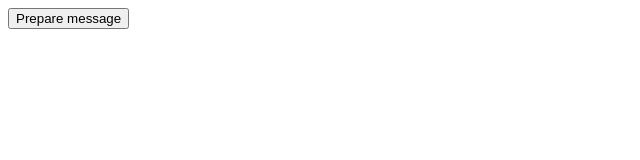
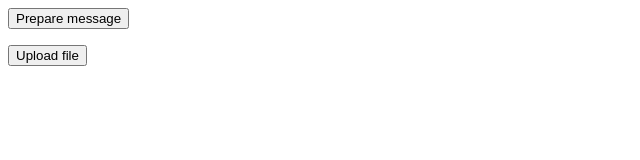
Before and after one commit to exemartinez/Contact_Manager_Messager, a plain HTML site: page templates/home.html in a window 1280 px wide. Shown: the whole page, without its empty margins (0-640 px from the left). Drawn offline with Linux system fonts and the light colour scheme.

Commit message:
added html for file uploading

```diff
--- a/templates/home.html
+++ b/templates/home.html
@@ -12,5 +12,12 @@
     </p>
   </form>
   </div>
+    <div>
+    <form mthod="post" action="./upload">
+    <p>
+      <button type="submit">Upload file</button>
+    </p>
+  </form>
+  </div>
 </body>
 </html>
```
Also changed, not shown: templates/uploads.html (added, +27 -0 lines).
